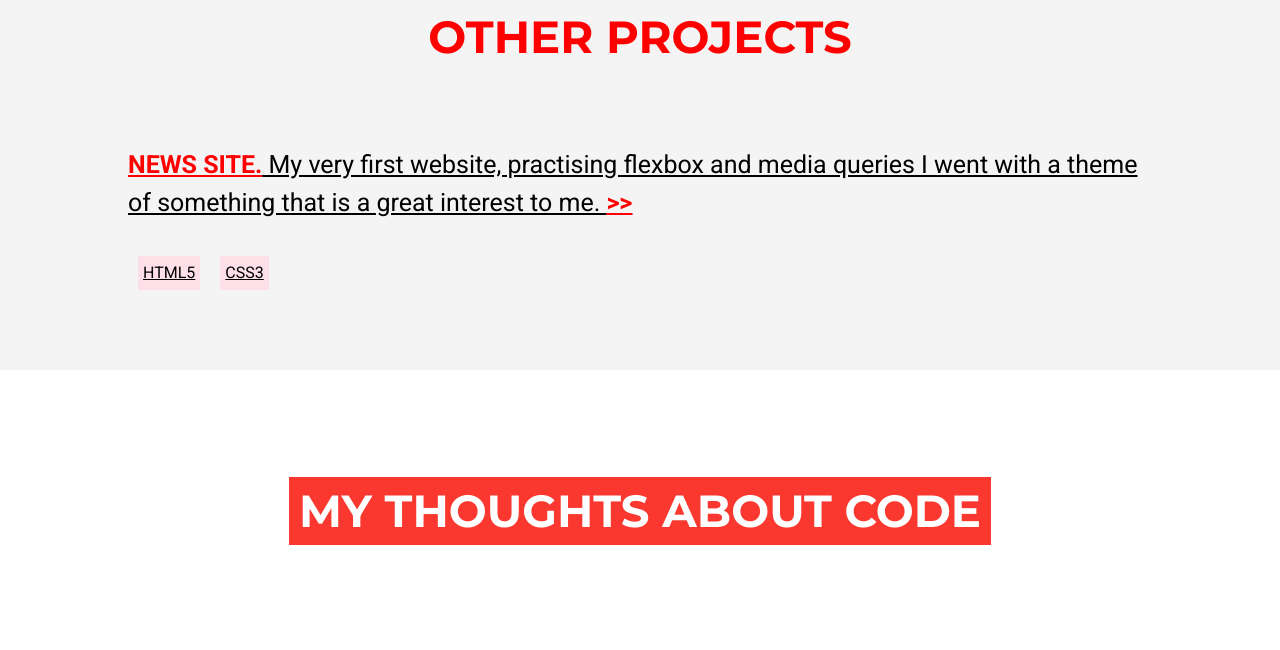
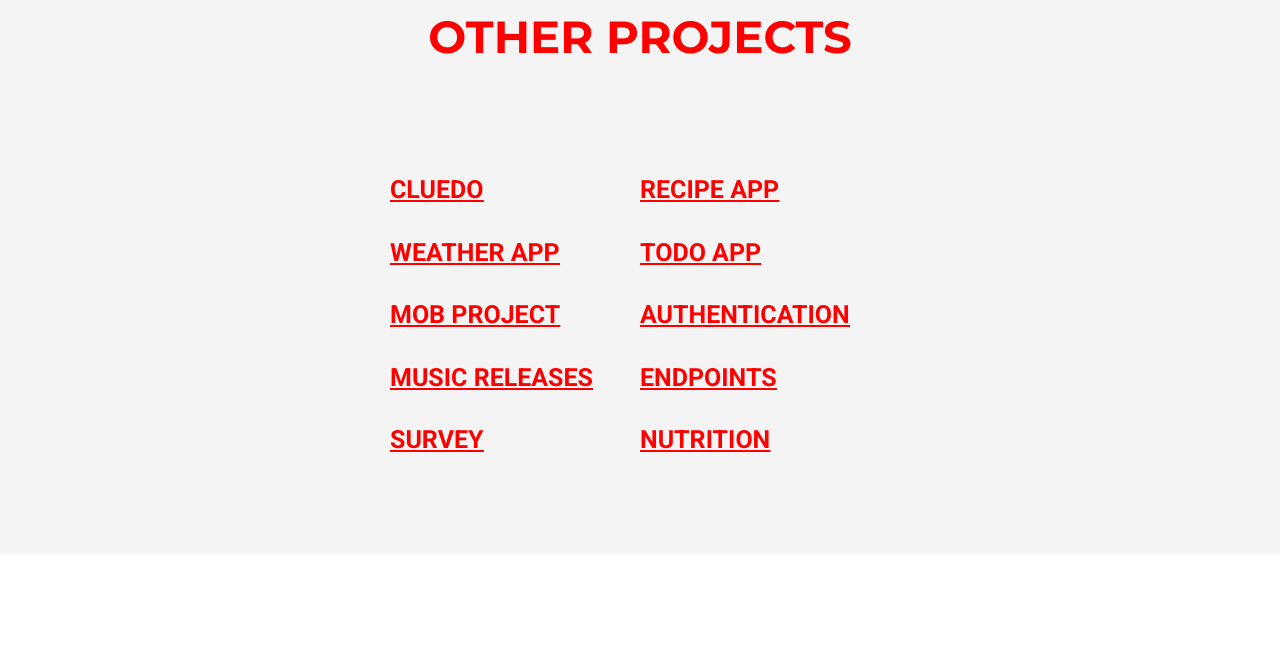
Before and after one commit to JoacimNilsen/Portfolio, a plain HTML site: page index.html in a window 1280 px wide. Shown: the part 2826-3476 px from the top of the page. Drawn offline with Linux system fonts and the light colour scheme.

Commit message:
Added more projects to the other column

```diff
--- a/index.html
+++ b/index.html
@@ -118,10 +118,22 @@
 			</div>
 			<div class="other-projects">
 				<h5>Other projects</h5>
-				<p><a href="https://eager-perlman-b3d1ef.netlify.com/"><span class="highlight small-link">News site.</span> My very first website, practising flexbox and media queries I went with a theme of something that is a great interest to me. <span class="small-link">>></span></p></a>
-				<div class="tags">
-				<p class="tag">HTML5</p>
-				<p class="tag">CSS3</p>
+					<div class="other-box-wrap">
+						<div class="other-box">
+							<p><a href="https://github.com/JoacimNilsen/project-cluedo"><span class="highlight small-link">Cluedo</span></a>
+							<p><a href="https://github.com/JoacimNilsen/project-weather-app"><span class="highlight small-link">Weather App</span></a>
+							<p><a href="https://github.com/JoacimNilsen/project-food-purple-b"><span class="highlight small-link">Mob project</span></a>
+							<p><a href="https://github.com/JoacimNilsen/project-music-releases"><span class="highlight small-link">Music releases</span></a>
+							<p><a href="https://github.com/JoacimNilsen/project-survey"><span class="highlight small-link">Survey</span></a>
+						</div>
+						<div class="other-box">
+							<p><a href="https://github.com/JoacimNilsen/project-react-native-app"><span class="highlight small-link">Recipe app</span></a>
+							<p><a href="https://github.com/JoacimNilsen/project-todos"><span class="highlight small-link">Todo app</span></a>
+							<p><a href="https://github.com/JoacimNilsen/project-auth"><span class="highlight small-link">Authentication</span></a>
+							<p><a href="https://github.com/JoacimNilsen/project-mongo-api"><span class="highlight small-link">Endpoints</span></a>
+							<p><a href="https://github.com/JoacimNilsen/project-nutrition"><span class="highlight small-link">Nutrition</span></a>
+						</div>
+					</div>
 			</div>
 			</div>
 		</section>
--- a/style.css
+++ b/style.css
@@ -280,6 +280,14 @@ a:visited {
 	display: flex;
 	justify-content: center;
 	margin-top: 150px;
+}
+
+.other-box {
+	width: 250px;
+}
+
+.other-box-wrap {
+	display: flex;
 }
 
 .tag {
@@ -634,6 +642,14 @@ footer p {
 		width: 162px;
 	}
 
+	.other-box {
+		width: 160px;
+	}
+
+	.other-box-wrap {
+		flex-direction: column;
+	}
+
 	.skill-box-wrap {
 		flex-direction: column;
 	}
```
